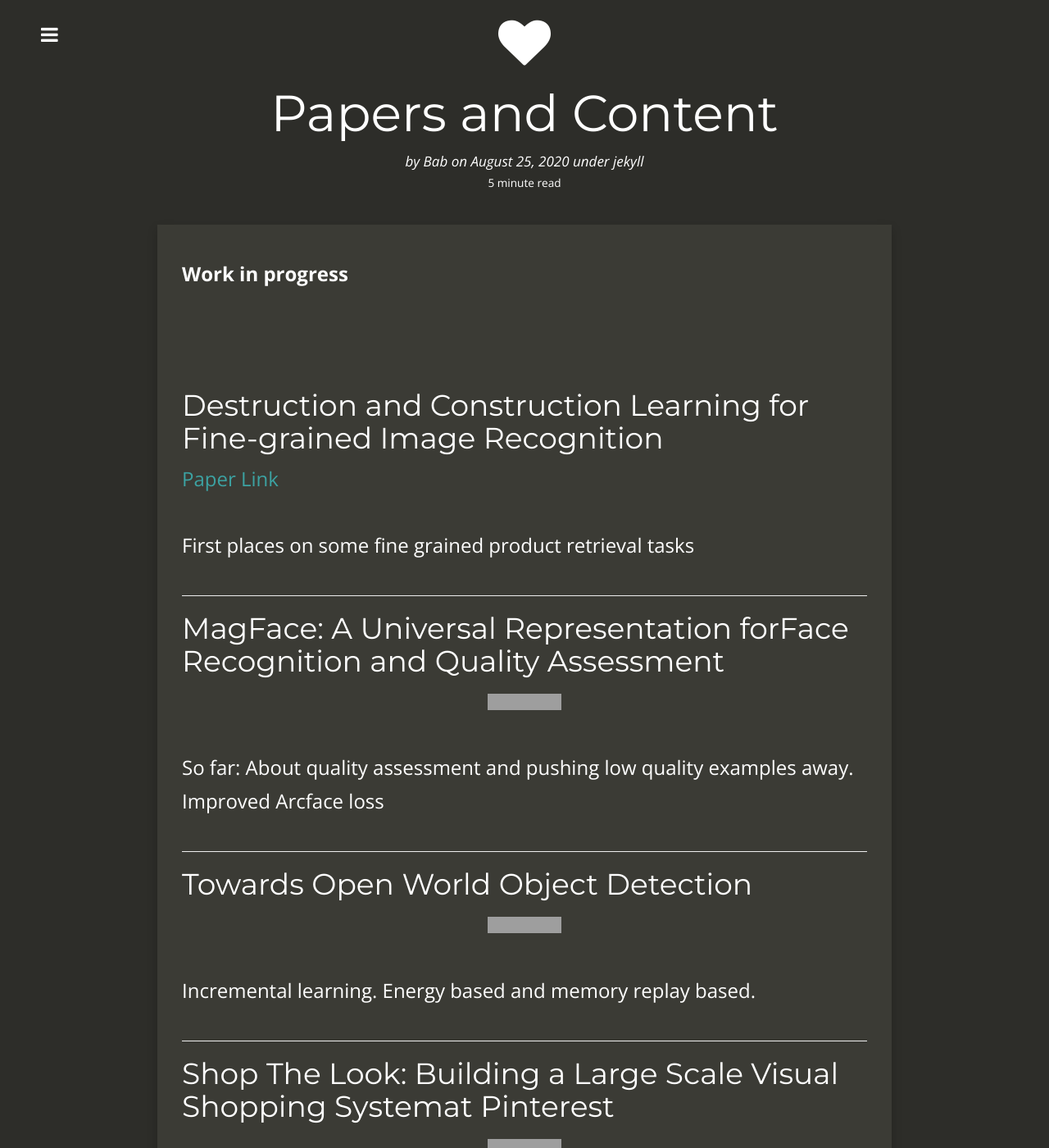
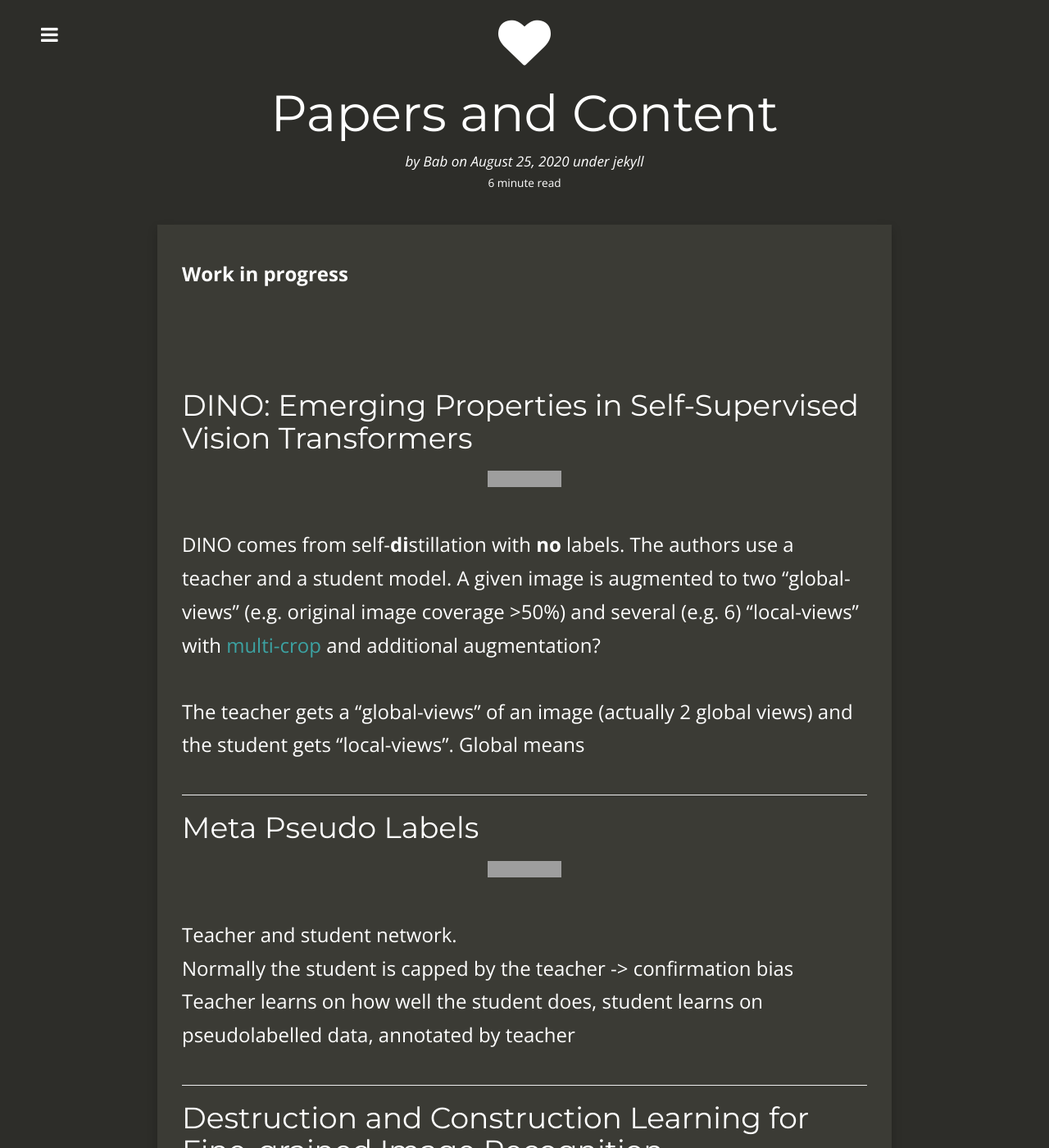
Before and after one commit to KuenstlicheIntelligenz/KuenstlicheIntelligenz.github.io, a Jekyll site: the page built from _posts/2020-08-25-Papers-And-Content.md, in a window 1280 px wide and 1400 px high. Shown: the whole window at 82% size. Built offline with Jekyll 4.4.1, drawn with Linux system fonts in a browser that asks for light colours; nearby versions of some CDN libraries; grey boxes are pictures that could not be loaded.

Commit message:
dont know

```diff
--- a/_posts/2020-08-25-Papers-And-Content.md
+++ b/_posts/2020-08-25-Papers-And-Content.md
@@ -16,6 +16,34 @@ tags:
 **Work in progress**
 
 <p>&nbsp;</p>
+
+## DINO: Emerging Properties in Self-Supervised Vision Transformers
+
+[![Paper](http://img.shields.io/badge/paper-arXiv.2104.14294-B3181B.svg)](https://arxiv.org/pdf/2104.14294.pdf)
+
+DINO comes from self-**di**stillation with **no** labels. The authors use a teacher and a student model. A given
+image is augmented to two "global-views" (e.g. original image coverage >50%) and several (e.g. 6) "local-views"
+with [multi-crop](https://arxiv.org/pdf/2006.09882.pdf) and additional augmentation?
+
+The teacher gets
+a "global-views" of an image (actually 2 global views) and the student gets "local-views". Global means
+
+
+
+---
+
+
+## Meta Pseudo Labels
+
+[![Paper](http://img.shields.io/badge/paper-arXiv.2003.10580-B3181B.svg)](https://arxiv.org/pdf/2003.10580.pdf)
+
+Teacher and student network.
+Normally  the student is capped by the teacher -> confirmation bias
+Teacher learns on how well the student does, student learns on pseudolabelled data, annotated by teacher
+
+---
+
+
 
 ## Destruction and Construction Learning for Fine-grained Image Recognition
 
```
Also changed, not shown: _posts/2020-08-25-Ideas-For-Better-DL.md (+12 -0 lines), _posts/esvit.md (added, +35 -0 lines).
